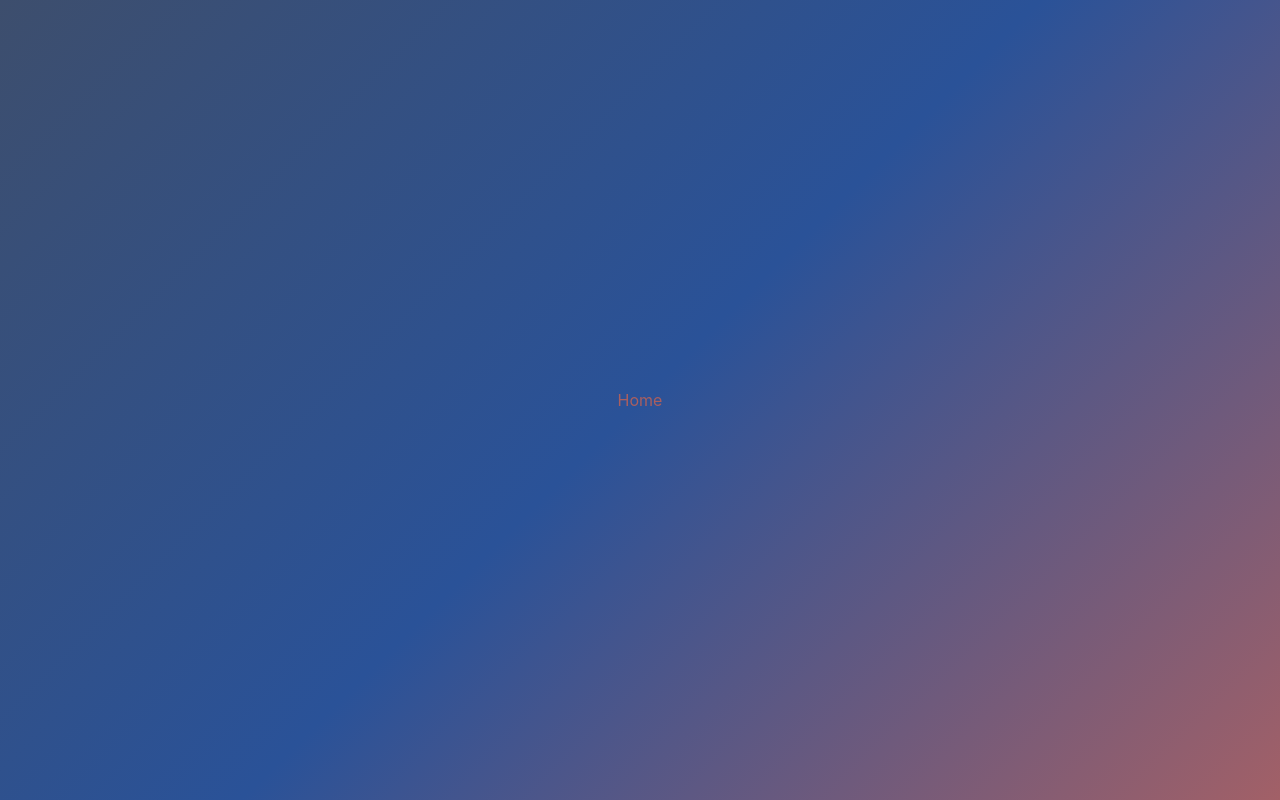
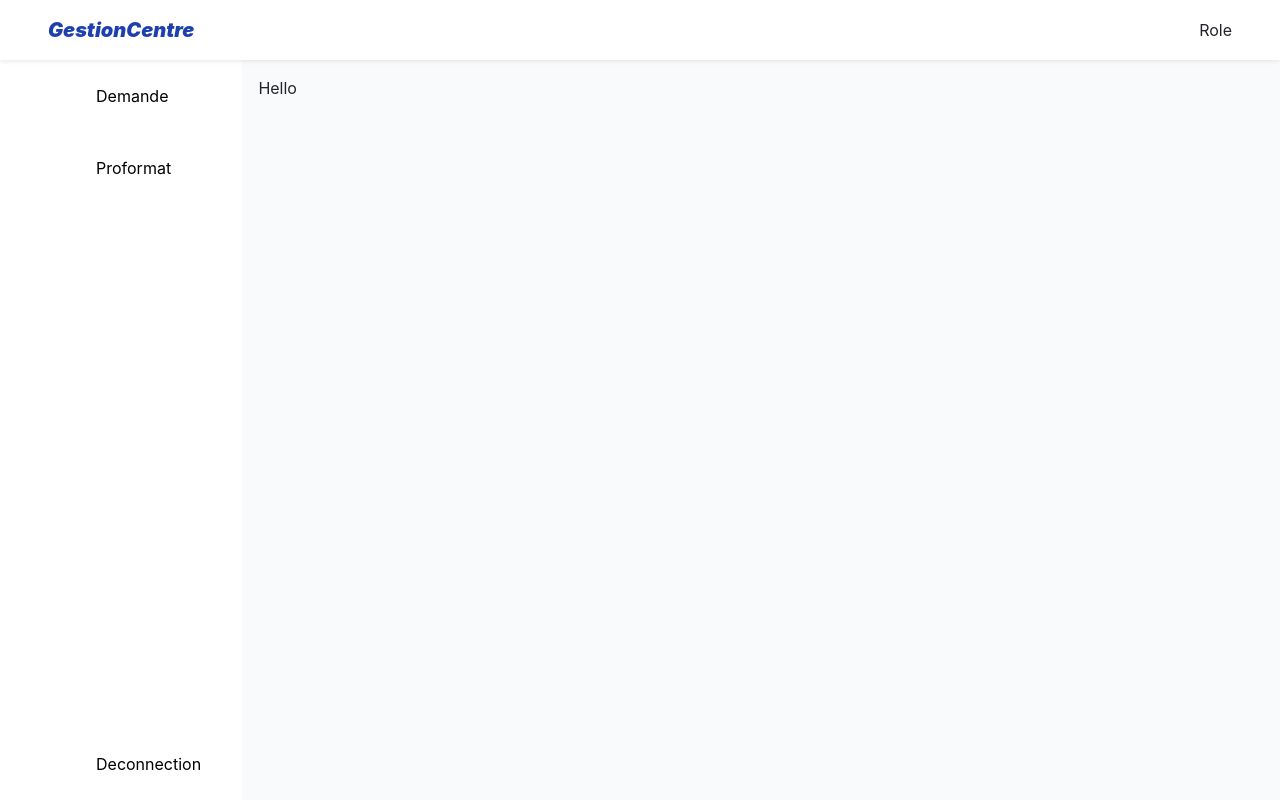
Before and after one commit to rarianaAina/gestionCentre, a Vue app: page / in a window 1280 px wide. Built offline with nearby package versions, Linux system fonts and the light colour scheme.

Commit message:
wip:    dashboard

```diff
--- a/index.html
+++ b/index.html
@@ -1,27 +1,14 @@
-<!DOCTYPE html>
+<!doctype html>
 <html lang="en">
   <head>
-    <meta charset="UTF-8">
-    <link rel="icon" href="/favicon.ico">
-    <link rel="stylesheet" href="https://maxcdn.bootstrapcdn.com/bootstrap/4.5.2/css/bootstrap.min.css">
-    <meta name="viewport" content="width=device-width, initial-scale=1.0">
+    <meta charset="UTF-8" />
+    <link rel="icon" href="/favicon.ico" />
+    <link
+      rel="stylesheet"
+      href="https://maxcdn.bootstrapcdn.com/bootstrap/4.5.2/css/bootstrap.min.css"
+    />
+    <meta name="viewport" content="width=device-width, initial-scale=1.0" />
     <title>Gestion d'entreprise</title>
-    <style>
-      body {
-        /* Dégradé du haut gauche vers le bas droit avec des couleurs stylées */
-        background: linear-gradient(135deg, #3d4e6d, #2a5298, #a26067);
-        min-height: 100vh; /* S'assurer que le fond couvre tout l'écran */
-        display: flex;
-        justify-content: center;
-        align-items: center;
-        margin: 0;
-      }
-      /* Centrer et styliser le div #app si nécessaire */
-      #app {
-        text-align: center;
-        color: rgb(170, 95, 95);
-      }
-    </style>
   </head>
   <body>
     <div id="app">
--- a/src/App.vue
+++ b/src/App.vue
@@ -1,4 +1,7 @@
-<script setup></script>
+<script setup>
+import Dashboard from "./layouts/Dashboard.vue";
+</script>
 <template>
-  <RouterView />
+  <!-- <RouterView /> -->
+  <Dashboard />
 </template>
--- /dev/null
+++ b/src/layouts/Dashboard.vue
@@ -0,0 +1,33 @@
+<script setup lang="ts">
+import NavButton from "@/components/NavButton.vue";
+import Header from "./Header.vue";
+</script>
+
+<template>
+  <div class="dashboard h-screen flex flex-col">
+    <Header />
+
+    <!-- Core section -->
+    <div class="core flex-grow flex gap-x-3">
+      <div class="navigation flex flex-col pl-5">
+        <div class="nav my-2">
+          <NavButton text="Demande" />
+        </div>
+        <div class="nav my-2">
+          <NavButton text="Proformat" />
+        </div>
+        <div class="nav my-2 mt-auto">
+          <NavButton text="Deconnection" />
+        </div>
+      </div>
+
+      <div class="view flex-grow bg-gray-50 p-3">Hello</div>
+    </div>
+  </div>
+</template>
+
+<style scoped>
+.navigation {
+  width: 18%;
+}
+</style>
```
